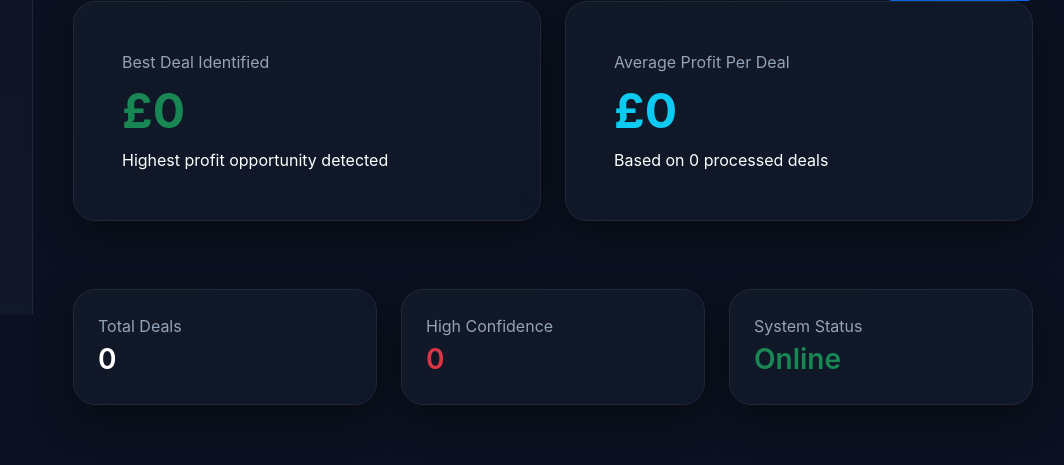
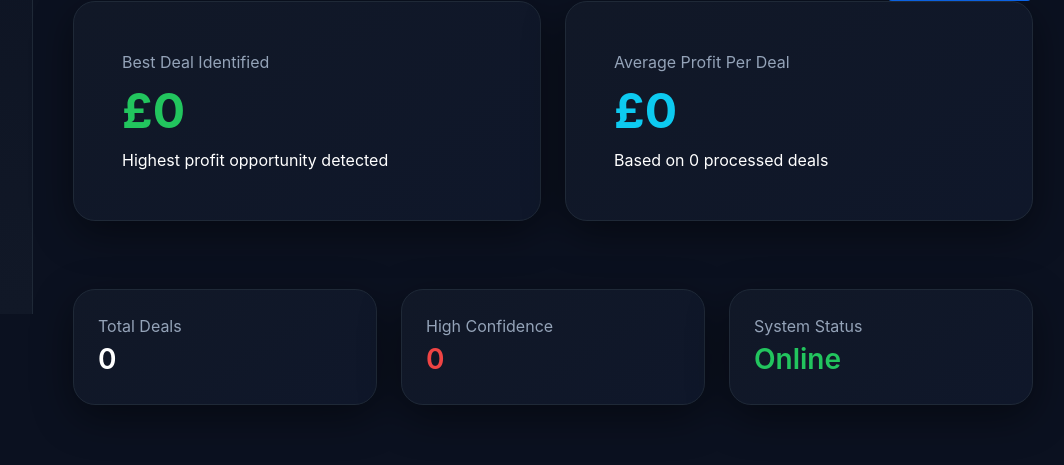
Before and after one commit to foley500/deal-finder-backend, a FastAPI app: page / in a window 1280 px wide. Shown: the part 486-951 px from the top of the page, without its empty margins (207-1271 px from the left). Run offline with FastAPI, Linux system fonts and the light colour scheme; data comes from the database, SQL or seed files in the repository; data that the repository does not hold is empty.

Commit message:
fix: restore text-success and text-danger colours inside cards

```diff
--- a/app/static/css/styles.css
+++ b/app/static/css/styles.css
@@ -99,9 +99,16 @@ input {
     color: #ffffff !important;
 }
 
-/* Make all card text white */
 .card {
     color: #ffffff;
+}
+
+.card .text-success {
+    color: #22c55e !important;
+}
+
+.card .text-danger {
+    color: #ef4444 !important;
 }
 
 /* Ensure headings stay white */
```
